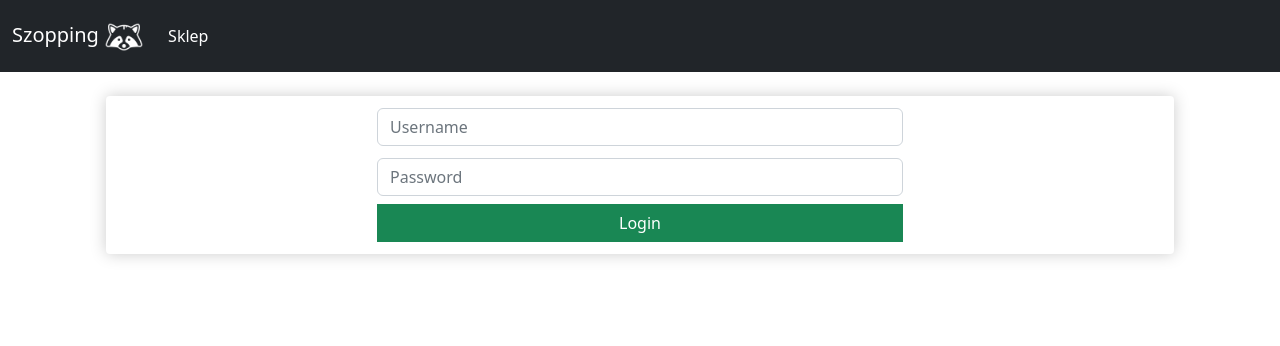
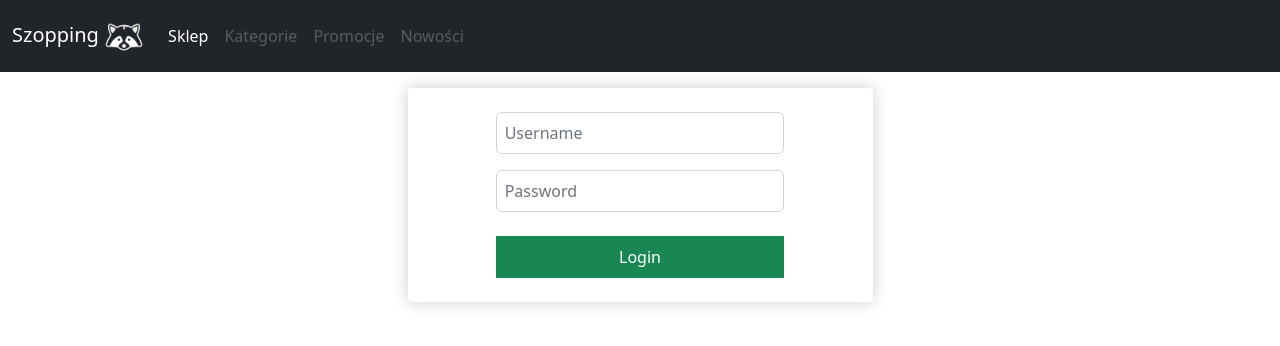
Before and after one commit to sowinskipatryk/E-Commerce-Site, a Django app: page /login/ in a window 1280 px wide. Shown: the top 346 px of the page. Run offline with Django 4.2, Linux system fonts and the light colour scheme.

Commit message:
login page styling

```diff
--- a/ecommerce_djangoproject/ecommerce_app/templates/ecommerce_app/login.html
+++ b/ecommerce_djangoproject/ecommerce_app/templates/ecommerce_app/login.html
@@ -1,14 +1,14 @@
 {% extends 'ecommerce_app/main.html' %}
 {% load static %}
 {% block content %}
-<div class="box-element m-4 p-2">
+<div class="box-element mx-auto m-3 p-3 col-md-6 col-xl-5">
     <form method="post">
         {% csrf_token %}
         {{form.as_p}}
-        <div class="d-grid gap-2 col-6 mx-auto">
-        <input class="form-control mt-1" type="text" name="username" placeholder="Username">
-        <input class="form-control mt-1" type="password" name="password" placeholder="Password">
-        <button type="submit" class="btn btn-success mb-1">Login</button>
+        <div class="d-grid gap-2 mx-auto col-10 col-xl-8">
+        <input class="form-control mt-2 p-2" type="text" name="username" placeholder="Username">
+        <input class="form-control mt-2 p-2" type="password" name="password" placeholder="Password">
+        <button type="submit" class="btn btn-success mt-3 mb-2 p-2">Login</button>
         </div>
     </form>
 </div>
--- a/ecommerce_djangoproject/ecommerce_app/templates/ecommerce_app/main.html
+++ b/ecommerce_djangoproject/ecommerce_app/templates/ecommerce_app/main.html
@@ -61,7 +61,16 @@
         <div class="collapse navbar-collapse" id="navbarSupportedContent">
           <ul class="navbar-nav me-auto mb-2 mb-lg-0">
             <li class="nav-item">
-              <a class="nav-link active" aria-current="page" href="#">Sklep</a>
+              <a class="nav-link active" aria-current="page" href="{% url 'store' %}">Sklep</a>
+            </li>
+              <li class="nav-item">
+              <a class="nav-link disabled" aria-current="page" href="#">Kategorie</a>
+            </li>
+              <li class="nav-item">
+              <a class="nav-link disabled" aria-current="page" href="#">Promocje</a>
+            </li>
+              <li class="nav-item">
+              <a class="nav-link disabled" aria-current="page" href="#">Nowości</a>
             </li>
           </ul>
         </div>
@@ -97,6 +106,7 @@
         } else {
             logout_element.style.display = 'none';
         }
+
     </script>
 </body>
 </html>
```
